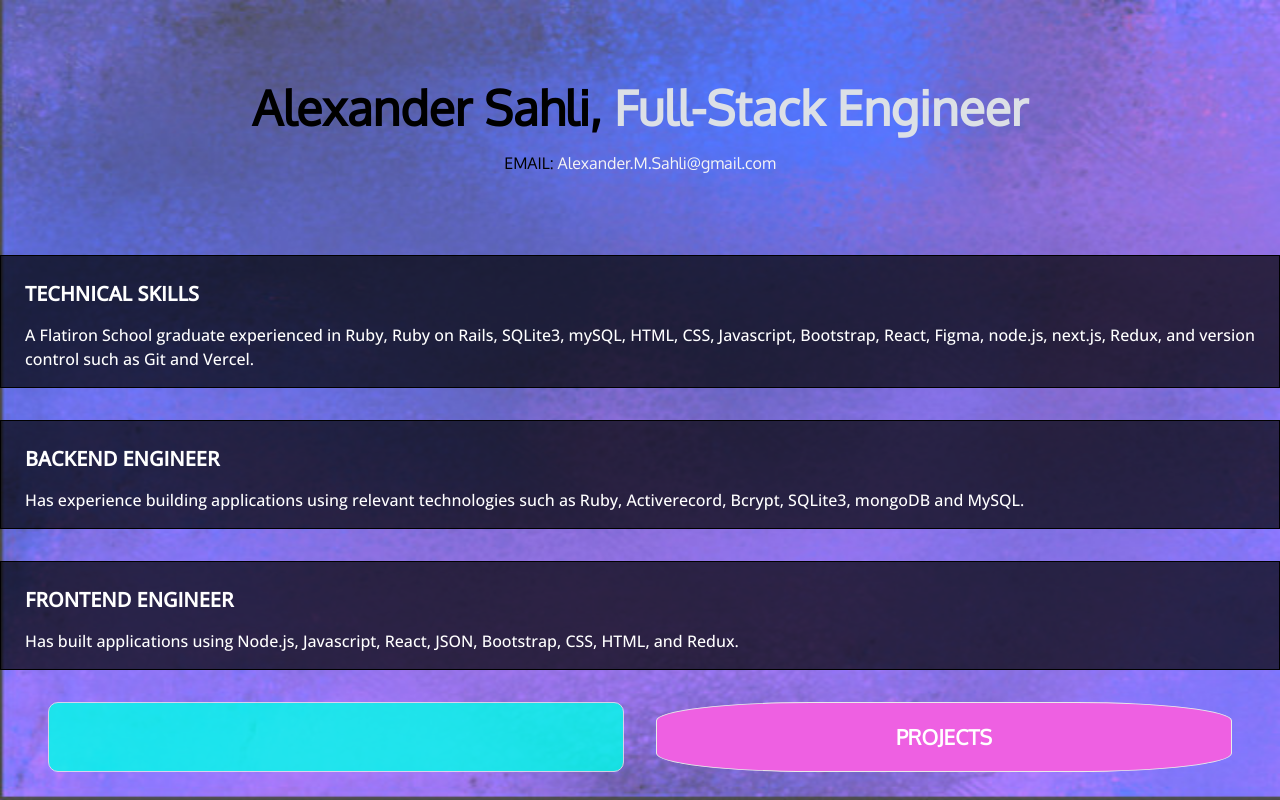
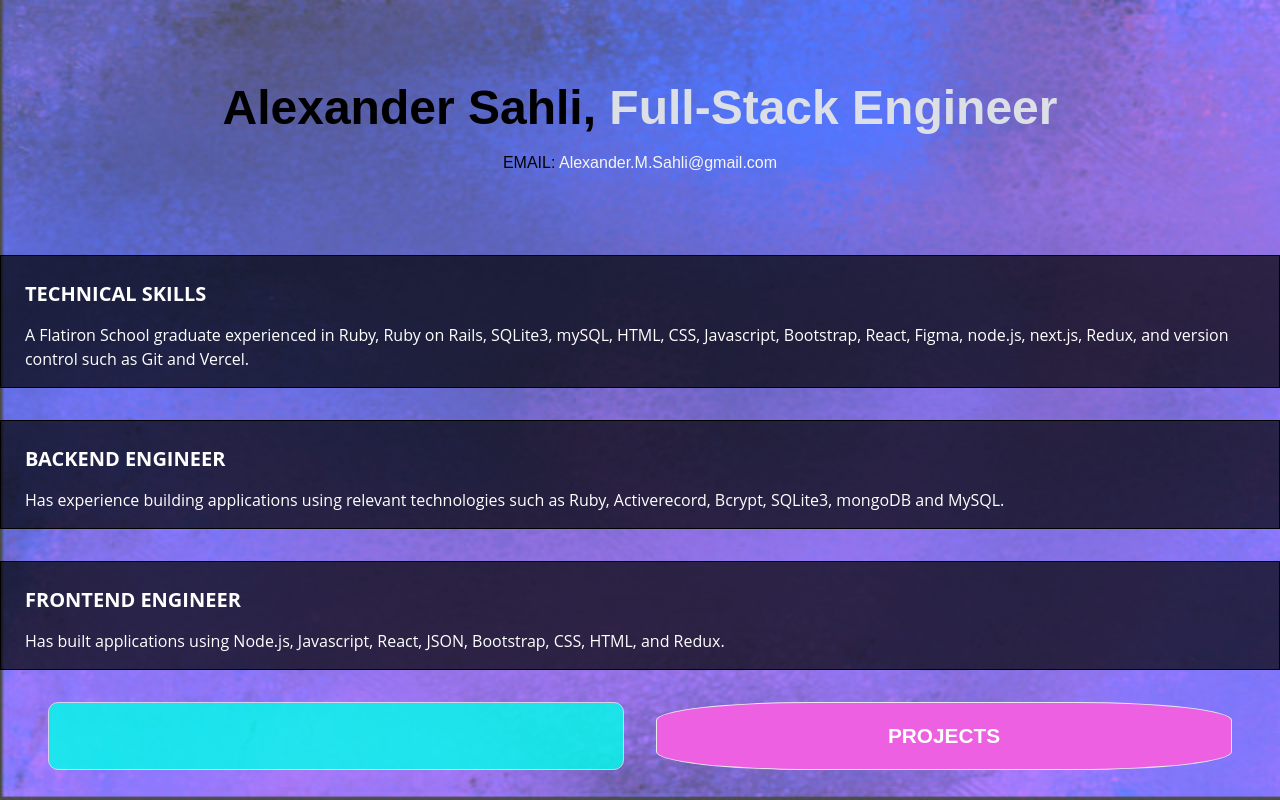
Before and after one commit to d1yr/amsfse, a Next.js app: page / in a window 1280 px wide. Shown: the top 800 px of the page. Built offline with nearby package versions, Linux system fonts and the light colour scheme.

Commit message:
redoing fonts

```diff
--- a/pages/index.js
+++ b/pages/index.js
@@ -6,10 +6,6 @@ export default function Home() {
   return (
     <div className={styles.container}>
       <Head>
-      <style>
-      @import url('https://fonts.googleapis.com/css2?family=Open+Sans:wght@500&display=swap');
-      @import url('https://fonts.googleapis.com/css2?family=Oxygen&display=swap');
-      </style>
         <title>Alexander Sahli Full Stack Engineer</title>
         <meta name="description" />
       </Head>
--- a/styles/Home.module.css
+++ b/styles/Home.module.css
@@ -17,7 +17,7 @@
   flex-direction: column;
   justify-content: center;
   align-items: center;
-  font-family: 'Oxygen', sans-serif;
+  font-family: Arial, Helvetica, sans-serif;
 }
 
 .footer {
--- a/styles/globals.css
+++ b/styles/globals.css
@@ -10,7 +10,7 @@ body {
   justify-content: center;
   padding: 0;
   margin: 0;
-  font-family: 'Open Sans', sans-serif;
+  font-family: Arial, Helvetica, sans-serif;
 }
 
 a {
```
